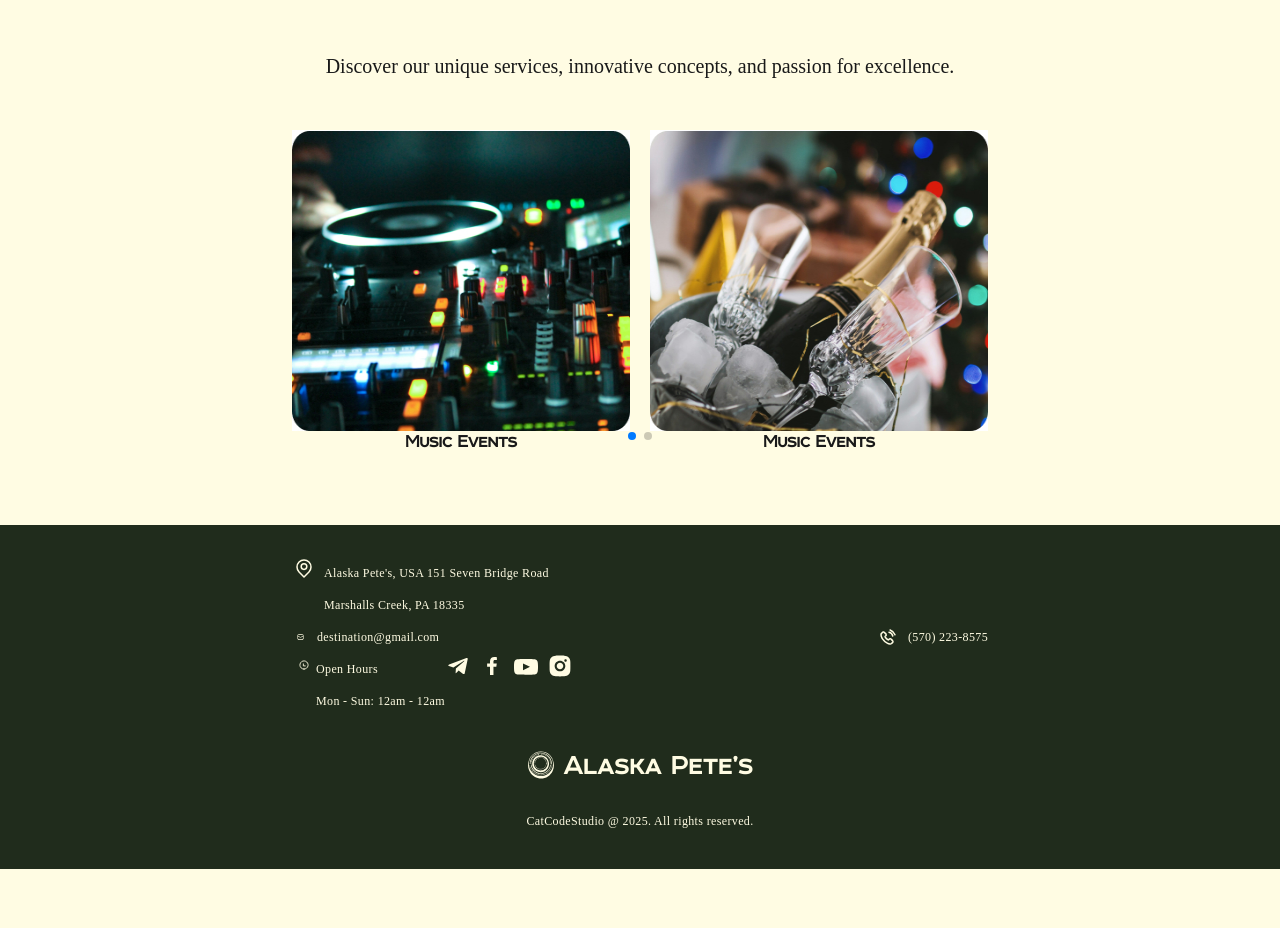
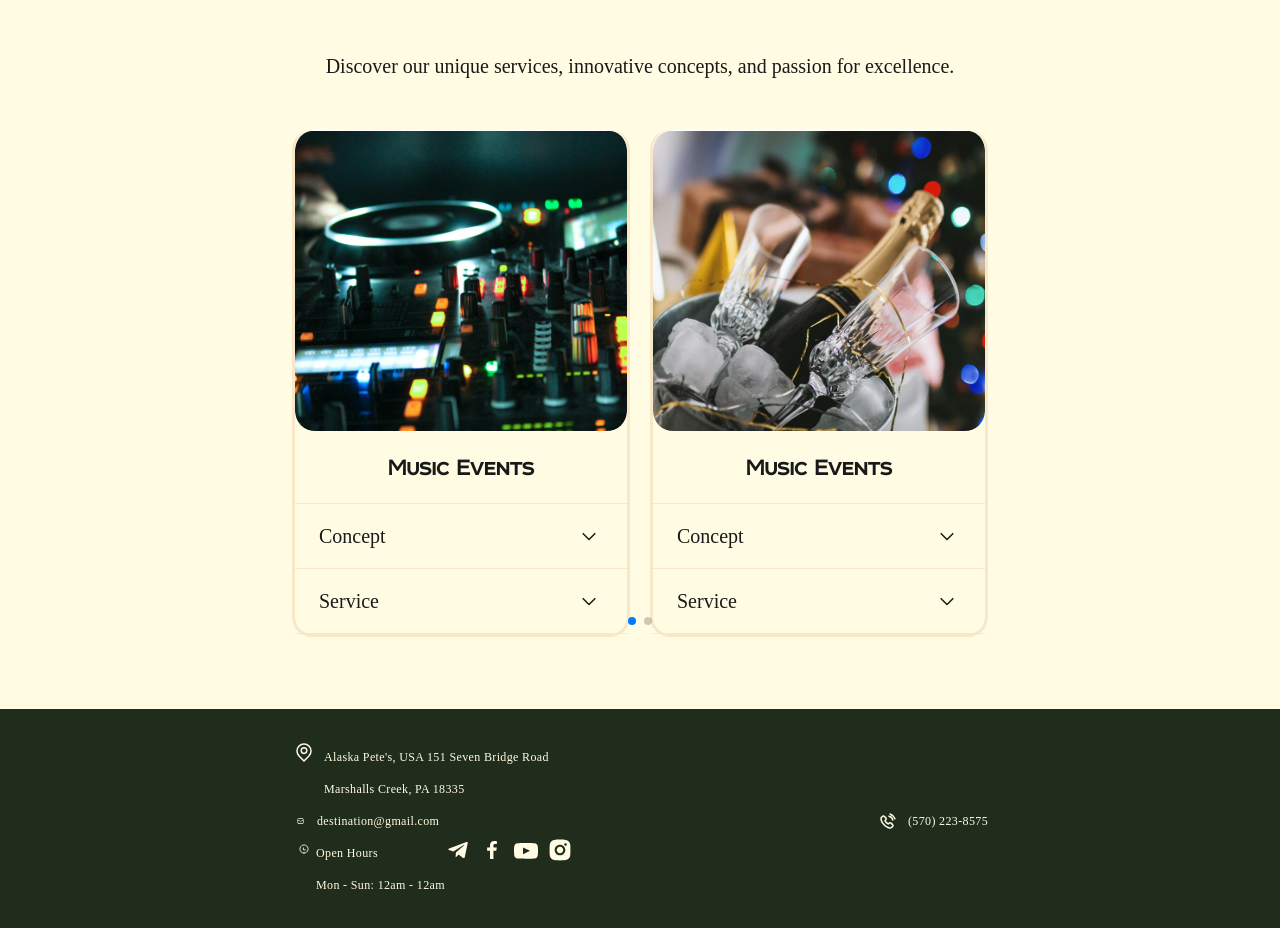
Before and after one commit to Pozniak17/alaska-petes-restaurant, a Next.js app: page / in a window 1280 px wide. Shown: the part 1020-1948 px from the top of the page. Before the commit the page ends 1889 px from the top, so only its background shows below. Built offline with nearby package versions, Linux system fonts and the light colour scheme.

Commit message:
finished Events section and Slider inside section

```diff
--- /dev/null
+++ b/src/app/shared/Slider/Slider.module.css
@@ -0,0 +1,74 @@
+.wrapper {
+  border-radius: 20px;
+  width: 300px;
+  border: 3px solid var(--BG-Dark-Beige, #f9e8c7);
+  border-top: none;
+}
+
+.image {
+  border-radius: 20px;
+}
+
+.title {
+  border-bottom: 1px solid var(--BG-Dark-Beige, #f9e8c7);
+  padding-top: 20px;
+  padding-bottom: 20px;
+  color: var(--Body-Text, #191919);
+  text-align: center;
+
+  /* Tablet/Heading/H2 */
+  font-family: Room;
+  font-size: 24px;
+  font-style: normal;
+  font-weight: 700;
+  line-height: 32px; /* 133.333% */
+  letter-spacing: 0.24px;
+}
+
+@media (min-width: 1440px) {
+  .title {
+    color: var(--Body-Text, #191919);
+    text-align: center;
+
+    /* Desktop/Heading/H2 */
+    font-family: Room;
+    font-size: 32px;
+    font-style: normal;
+    font-weight: 700;
+    line-height: 36px; /* 112.5% */
+    letter-spacing: 0.32px;
+  }
+}
+
+.text {
+  color: var(--Body-Text, #191919);
+  text-align: start;
+
+  /* Tablet/Body/Big */
+  font-family: PermianSerifTypeface;
+  font-size: 20px;
+  font-style: normal;
+  font-weight: 400;
+  line-height: 32px; /* 160% */
+}
+
+@media (min-width: 1440px) {
+  .text {
+    color: var(--Body-Text, #191919);
+
+    /* Desktop/Body/Big */
+    font-family: PermianSerifTypeface;
+    font-size: 24px;
+    font-style: normal;
+    font-weight: 400;
+    line-height: 32px; /* 133.333% */
+  }
+}
+
+.text_wrapper {
+  padding: 16px 24px;
+  display: flex;
+  align-items: center;
+  justify-content: space-between;
+  border-bottom: 1px solid var(--BG-Dark-Beige, #f9e8c7);
+}
--- a/src/app/shared/Slider/Slider.tsx
+++ b/src/app/shared/Slider/Slider.tsx
@@ -11,10 +11,12 @@ import styles from './Slider.module.css';
 import img1 from '../../../../public/image/event1.jpg';
 import img2 from '../../../../public/image/event2.jpg';
 import img3 from '../../../../public/image/event3.jpg';
+import arrow from '../../../../public/icons/down-arrow.svg';
 
 export default function Slider() {
   return (
     <Swiper
+      className={styles.test}
       modules={[Pagination, Autoplay]}
       spaceBetween={20}
       pagination={{ clickable: true }}
@@ -35,19 +37,52 @@ export default function Slider() {
         },
       }}
     >
-      <SwiperSlide>
-        <Image src={img1} alt="Event 1" />
-        <h3>Music Events</h3>
+      <SwiperSlide className={styles.wrapper}>
+        <div>
+          <Image src={img1} alt="Event 1" className={styles.image} />
+          <h3 className={styles.title}>Music Events</h3>
+          <div className={styles.text_wrapper}>
+            <p className={styles.text}>Concept</p>
+            <Image src={arrow} alt="arrow down" />
+          </div>
+
+          <div className={styles.text_wrapper}>
+            <p className={styles.text}>Service</p>
+            <Image src={arrow} alt="arrow down" />
+          </div>
+        </div>
       </SwiperSlide>
 
-      <SwiperSlide>
-        <Image src={img2} alt="Event 2" />
-        <h3>Music Events</h3>
+      <SwiperSlide className={styles.wrapper}>
+        <div>
+          <Image src={img2} alt="Event 2" className={styles.image} />
+          <h3 className={styles.title}>Music Events</h3>
+          <div className={styles.text_wrapper}>
+            <p className={styles.text}>Concept</p>
+            <Image src={arrow} alt="arrow down" />
+          </div>
+
+          <div className={styles.text_wrapper}>
+            <p className={styles.text}>Service</p>
+            <Image src={arrow} alt="arrow down" />
+          </div>
+        </div>
       </SwiperSlide>
 
-      <SwiperSlide>
-        <Image src={img3} alt="Event 3" />
-        <h3>Music Events</h3>
+      <SwiperSlide className={styles.wrapper}>
+        <div>
+          <Image src={img3} alt="Event 3" className={styles.image} />
+          <h3 className={styles.title}>Music Events</h3>
+          <div className={styles.text_wrapper}>
+            <p className={styles.text}>Concept</p>
+            <Image src={arrow} alt="arrow down" />
+          </div>
+
+          <div className={styles.text_wrapper}>
+            <p className={styles.text}>Service</p>
+            <Image src={arrow} alt="arrow down" />
+          </div>
+        </div>
       </SwiperSlide>
     </Swiper>
   );
```
Also changed, not shown: public/icons/events/down_arrow.svg (added).
